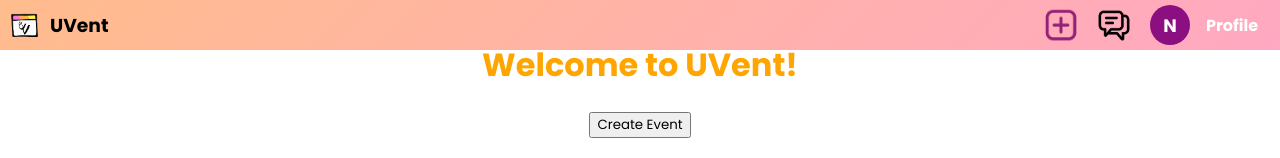
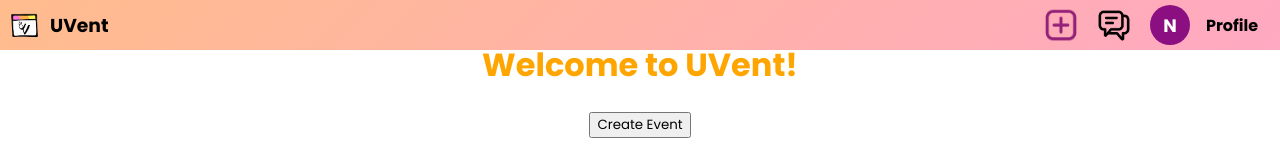
Before and after one commit to saaladdin/Software-Engineering-Project, a React (Create React App) app: page /Dashboard in a window 1280 px wide. Shown: the top 158 px of the page. Built offline with nearby package versions, Linux system fonts and the light colour scheme; no server answers; sample sign-in values are in the browser's storage.

Commit message:
changed profile link color

```diff
--- a/src/Components/Header/index.js
+++ b/src/Components/Header/index.js
@@ -126,9 +126,7 @@
         </h3>
       </div>
       <div className="headerRight">
-        <a href="/profile">
-            Profile
-        </a>
+        <a href="/profile">Profile</a>
         <div
           className="profile-pic-container"
           onClick={handleProfilePicClick}
--- a/src/Components/Header/index.scss
+++ b/src/Components/Header/index.scss
@@ -38,7 +38,7 @@
     margin-right: 2rem;
     a {
         text-decoration: none;
-        color: white;
+        color: black;
         font-weight: 700;
     }
 }
```
